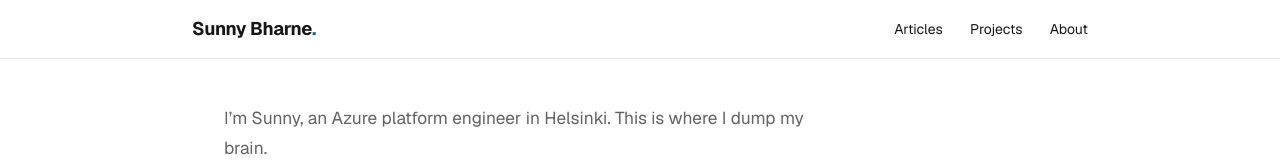
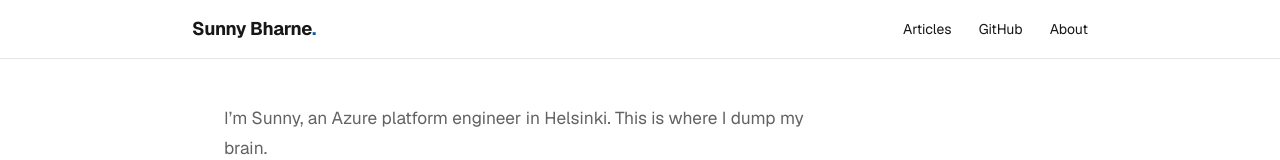
Before and after one commit to sunnybharne/sunnybharne, a Next.js app: page / in a window 1280 px wide. Shown: the top 160 px of the page. Built offline with nearby package versions, Linux system fonts and the light colour scheme.

Commit message:
Label GitHub navigation clearly

```diff
--- a/app/layout.tsx
+++ b/app/layout.tsx
@@ -27,7 +27,7 @@
             <Link href="/" className="site-name">Sunny Bharne<span aria-hidden="true">.</span></Link>
             <nav aria-label="Main navigation">
               <Link href="/articles/">Articles</Link>
-              <a href="https://github.com/sunnybharne">Projects</a>
+              <a href="https://github.com/sunnybharne">GitHub</a>
               <Link href="/about/">About</Link>
             </nav>
           </div>
```
